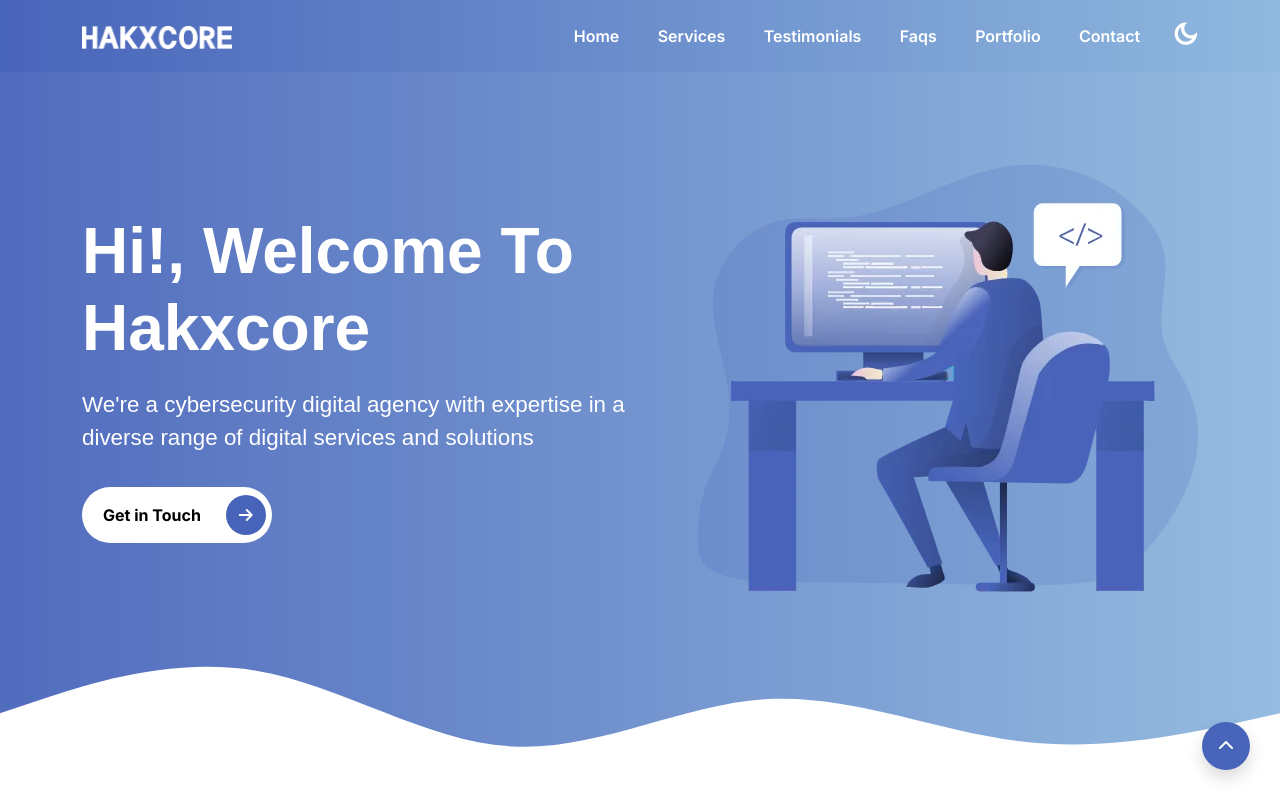
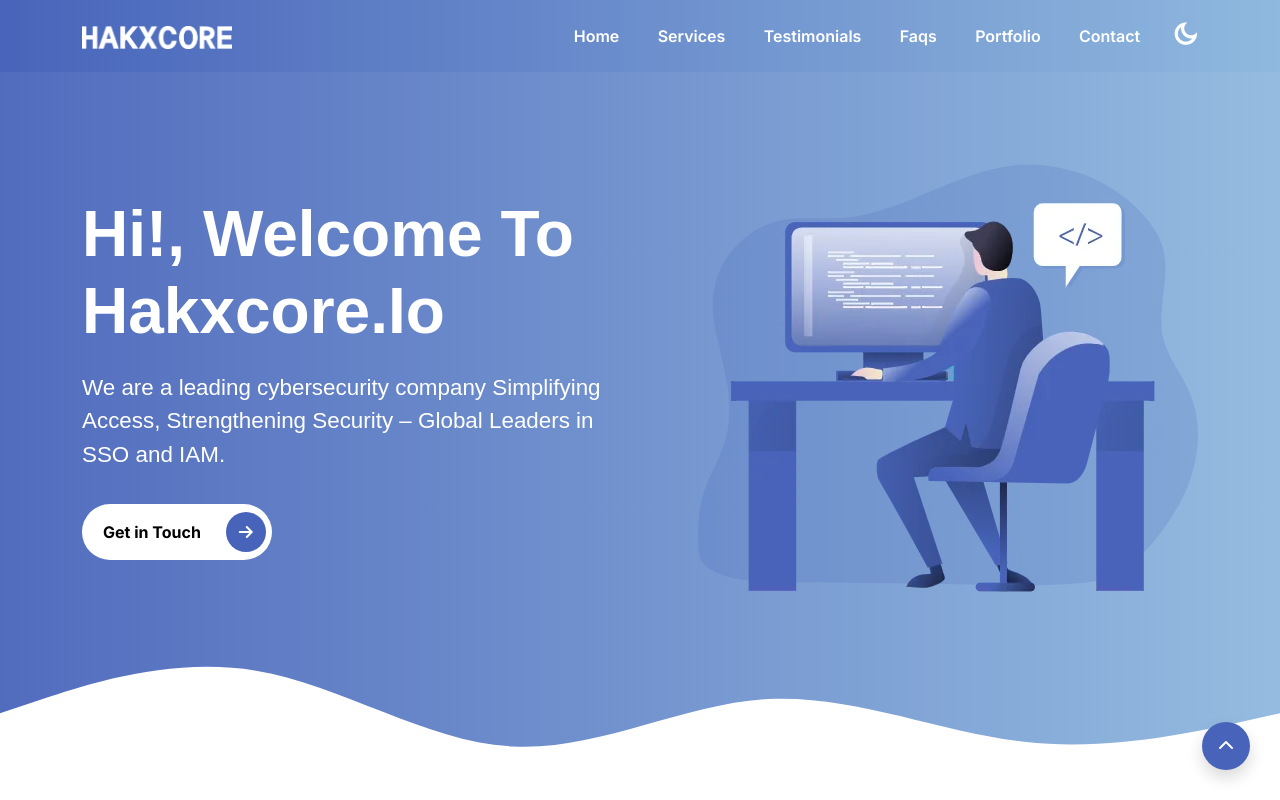
Before and after one commit to aakanshapande/hxc-img, a Next.js app: page / in a window 1280 px wide. Shown: the top 800 px of the page. Built offline with nearby package versions, Linux system fonts and the light colour scheme.

Commit message:
Update intro.js

```diff
--- a/components-website/intro.js
+++ b/components-website/intro.js
@@ -10,9 +10,9 @@ const IntroSection = () => {
             {/* START THE CONTENT FOR THE INTRO */}
             <div className="col-md-6 intros text-start">
               <h1 className="display-2">
-                <span className="display-2--intro">Hi!, Welcome to hakxcore</span>
+                <span className="display-2--intro">Hi!, Welcome to hakxcore.io</span>
                 <p className="display-2--description lh-base">
-                  We're a cybersecurity digital agency with expertise in a diverse range of digital services and solutions
+                  We are a leading cybersecurity company Simplifying Access, Strengthening Security – Global Leaders in SSO and IAM.
                 </p>
               </h1>
               <Link href="#contact">
```
